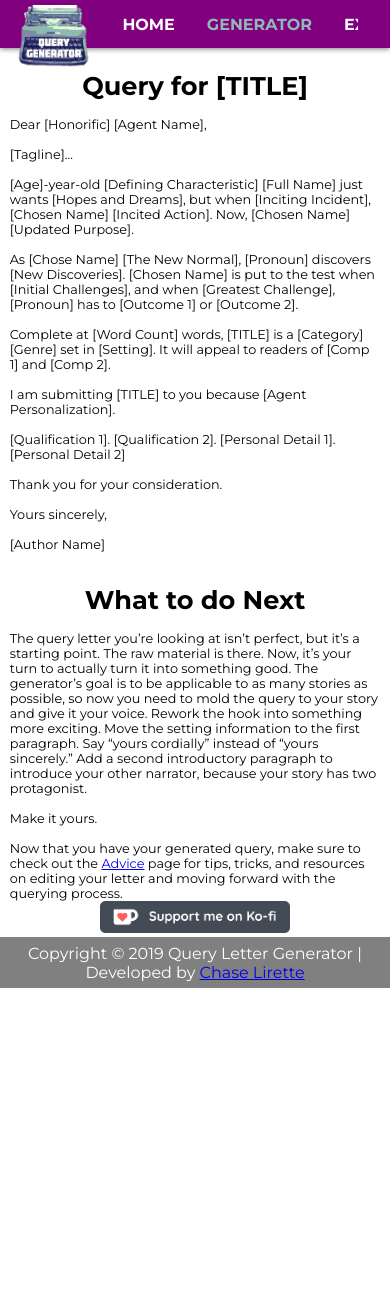
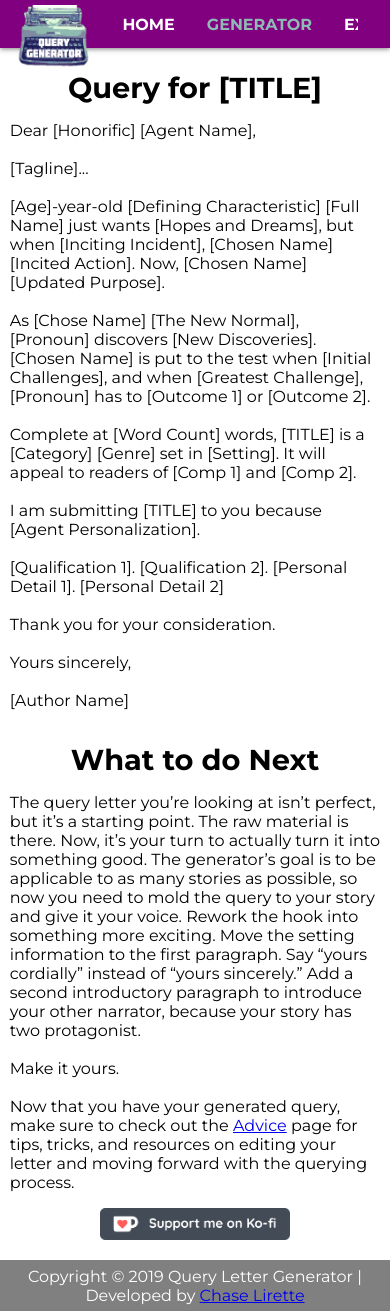
Before and after one commit to clirette/query-letter-generator, a React (Create React App) app: page /template in a window 390 px wide. Before the commit the page ends 988 px from the top, so only its background shows below. Built offline with nearby package versions, Linux system fonts and the light colour scheme.

Commit message:
Better styling for template page

```diff
--- a/public/style.css
+++ b/public/style.css
@@ -302,13 +302,15 @@ body {
     border: none;
     margin-bottom: 2rem; }
   .template__header {
-    font-size: 1.6rem; }
+    font-size: 1.8rem; }
   .template__text {
     width: 95%;
-    font-size: .8rem; }
+    font-size: 1rem; }
   .instructions__description {
     width: 95%;
-    font-size: .8rem; }
+    font-size: 1rem; }
+  .kofiLink {
+    margin: 1rem auto; }
   .advice-header {
     font-size: 2rem; }
   .advice-body {
--- a/src/sass/main.scss
+++ b/src/sass/main.scss
@@ -448,12 +448,12 @@ body {
     }
 
     &__header {
-      font-size: 1.6rem;
+      font-size: 1.8rem;
     }
 
     &__text {
       width: 95%;
-      font-size: .8rem;
+      font-size: 1rem;
     }
   }
 
@@ -461,8 +461,12 @@ body {
 
     &__description {
       width: 95%;
-      font-size: .8rem;
+      font-size: 1rem;
     }
+  }
+
+  .kofiLink {
+    margin: 1rem auto;
   }
 
   ////////////////////////////////
```
